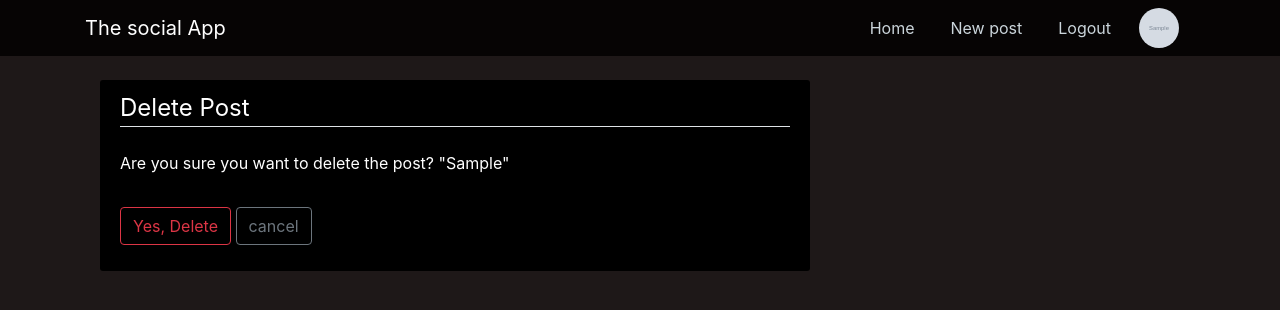
After one commit to jck-bit/Threats, a Django app: page /post/1/delete in a window 1280 px wide. The commit adds this page. Shown: the top 310 px of the page. Run offline with Django 4.2, Linux system fonts and the light colour scheme; a user stored in the database is signed in; tables that the repository leaves empty hold one stand-in row (values such as "Sample post"); grey boxes marked "Sample" are stand-in pictures; some libraries are stand-ins or nearby versions.

Commit message:
users can now delete a post and also added the confirm delete post page

```diff
--- /dev/null
+++ b/posts/templates/posts/post_confirm_delete.html
@@ -0,0 +1,17 @@
+{% extends "posts/base.html"%}
+{% block content%}
+  <div class="content-section">
+    <form method="POST">
+        {% csrf_token %}
+        <fieldset class="form-group">
+            <legend class="border-bottom mb-4">Delete Post</legend>
+            <p>Are you sure you want to delete the post? "{{object.caption}}"</p>
+        </fieldset>
+        <div class="form-group">
+            <button class="btn btn-outline-danger" type="submit">Yes, Delete</button>
+            <a class="btn btn-outline-secondary" href="{% url 'post-detail' object.id %}">cancel</a>
+        </div>
+    </form>
+  </div>
+
+{% endblock content%}
--- a/posts/templates/posts/post_detail.html
+++ b/posts/templates/posts/post_detail.html
@@ -9,6 +9,7 @@
             {% if object.user == user%}
               <div>
                 <a class="btn btn-secondary btn-sm mt-1 mb-1" href="{% url 'post-update' object.id%}">edit</a>
+                <a class="btn btn-danger btn-sm mt-1 mb-1" href="{% url 'post-delete' object.id%}">Delete</a>
               </div>
             {%endif%}
           </div>
--- a/posts/urls.py
+++ b/posts/urls.py
@@ -1,12 +1,11 @@
 from .import views
 from django.urls import path
-from .views import PostCreateView, PostDetailView, PostUpdateView
-
+from .views import  PostDetailView, PostUpdateView,PostDeleteView
 
 urlpatterns = [
     path('', views.home, name='post-home'),
-    path('about/', views.about, name='post-about'),
     path('upload/', views.upload, name='post-upload'),
     path('post/<int:pk>/', PostDetailView.as_view(), name='post-detail'),
-    path('post/<int:pk>/update', PostUpdateView.as_view(), name='post-update')
+    path('post/<int:pk>/update', PostUpdateView.as_view(), name='post-update'),
+    path('post/<int:pk>/delete', PostDeleteView.as_view(), name='post-delete')
 ]
--- a/posts/views.py
+++ b/posts/views.py
@@ -1,7 +1,7 @@
 from django.shortcuts import render, redirect
 from . models import Post
 from django.contrib.auth.decorators import login_required
-from django.views.generic import ListView, CreateView, DetailView, UpdateView
+from django.views.generic import ListView, CreateView, DetailView, UpdateView, DeleteView
 from django.contrib.auth.mixins import LoginRequiredMixin, UserPassesTestMixin
 
 @login_required
@@ -37,6 +37,16 @@ class PostUpdateView(LoginRequiredMixin, UserPassesTestMixin, UpdateView):
             return True
         return False
 
+class PostDeleteView(LoginRequiredMixin, UserPassesTestMixin, DeleteView):
+    model = Post
+    success_url= '/'
+
+    def test_func(self):
+        post = self.get_object()
+        if self.request.user == post.user:
+            return True
+        return False
+
 def about(request):
     return render(request, 'posts/about.html')
 
--- a/users/models.py
+++ b/users/models.py
@@ -5,7 +5,7 @@ from PIL import Image
 class Profile(models.Model):
     user = models.OneToOneField(User, on_delete=models.CASCADE)
     image = models.ImageField(default='default.jpeg', upload_to='profile_pics')
-    bio = models.TextField()
+    bio = models.TextField(blank=True)
 
     def __str__(self) -> str:
         return f"{self.user.username} profile"
--- a/users/templates/users/login.html
+++ b/users/templates/users/login.html
@@ -6,7 +6,7 @@
     <form method="POST">
         {% csrf_token %}
         <fieldset class="form-group">
-            <legend class="border-bottom mb-4">Join Today</legend>
+            <legend class="border-bottom mb-4">Log in</legend>
             {{ form|crispy  }}
         </fieldset>
         <div class="form-group">
--- a/users/views.py
+++ b/users/views.py
@@ -33,7 +33,7 @@ class ProfileView(LoginRequiredMixin, ListView):
         context['profile_user'] = get_object_or_404(User, pk=self.kwargs.get('pk'))
         return context
 
-
+@login_required
 def profile(request):
     posts = Post.objects.filter(user=request.user)
     context = {'posts':posts}
```
Also changed, not shown: users/templates/users/profile.html (+6 -3 lines), manage.py (line endings or trailing spaces), media/profile_pics/Tux_Ice_Sculpting_TilliDie.png (added).
